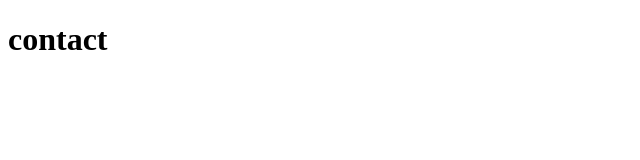
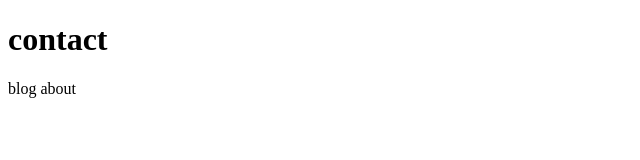
Before and after one commit to bromaGift/website, a plain HTML site: page contact.html in a window 1280 px wide. Shown: the full height of the page, 0-640 px from the left. Drawn offline with Linux system fonts and the light colour scheme.

Commit message:
added lists

```diff
--- a/contact.html
+++ b/contact.html
@@ -3,9 +3,11 @@
 <head>
     <meta charset="UTF-8">
     <meta name="viewport" content="width=device-width, initial-scale=1.0">
-    <title>Document</title>
+    <title>blessing nwagu</title>
 </head>
 <body>
     <h1>contact</h1>
+    <hi>blog</hi>
+    <hi>about</hi>
 </body>
 </html>
```
